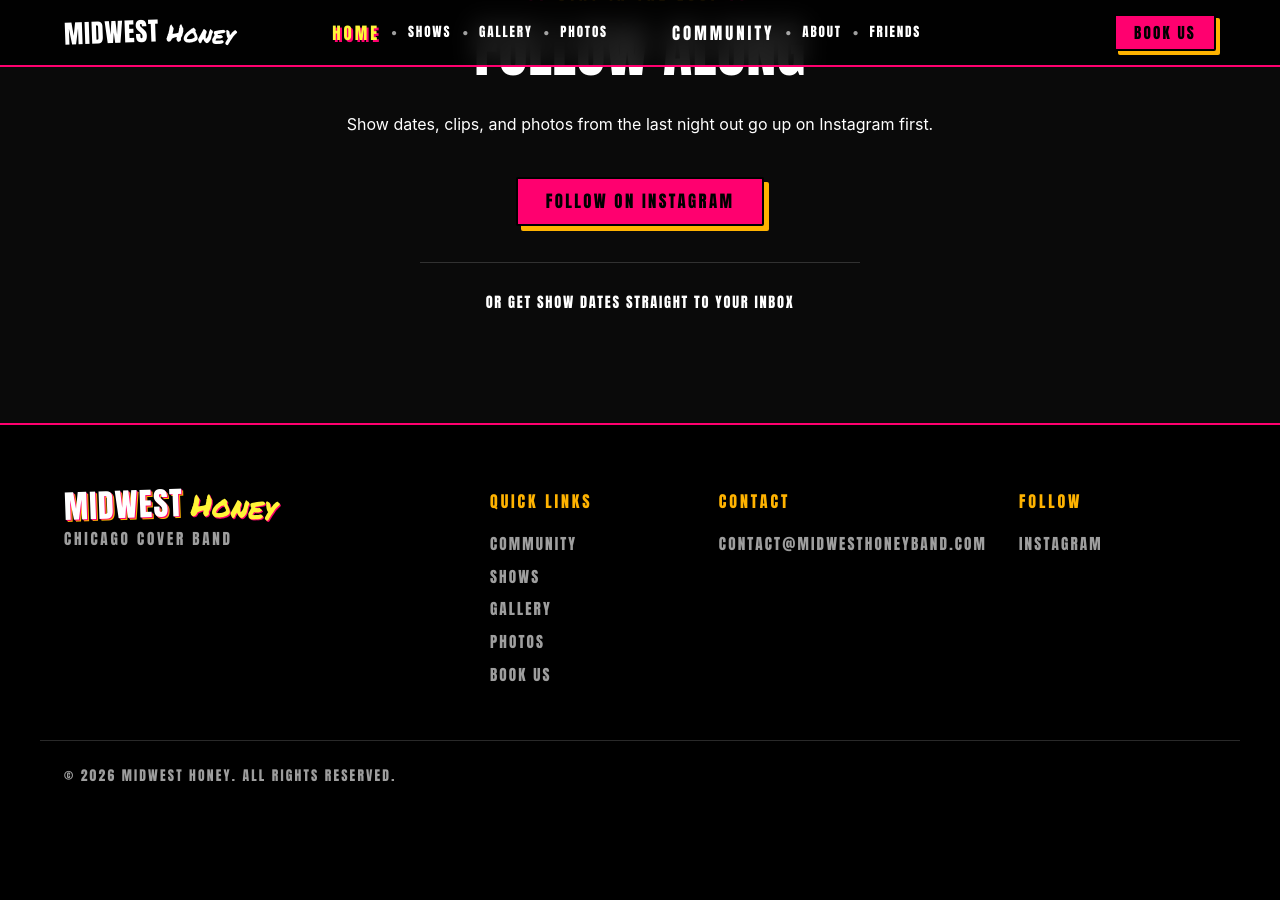
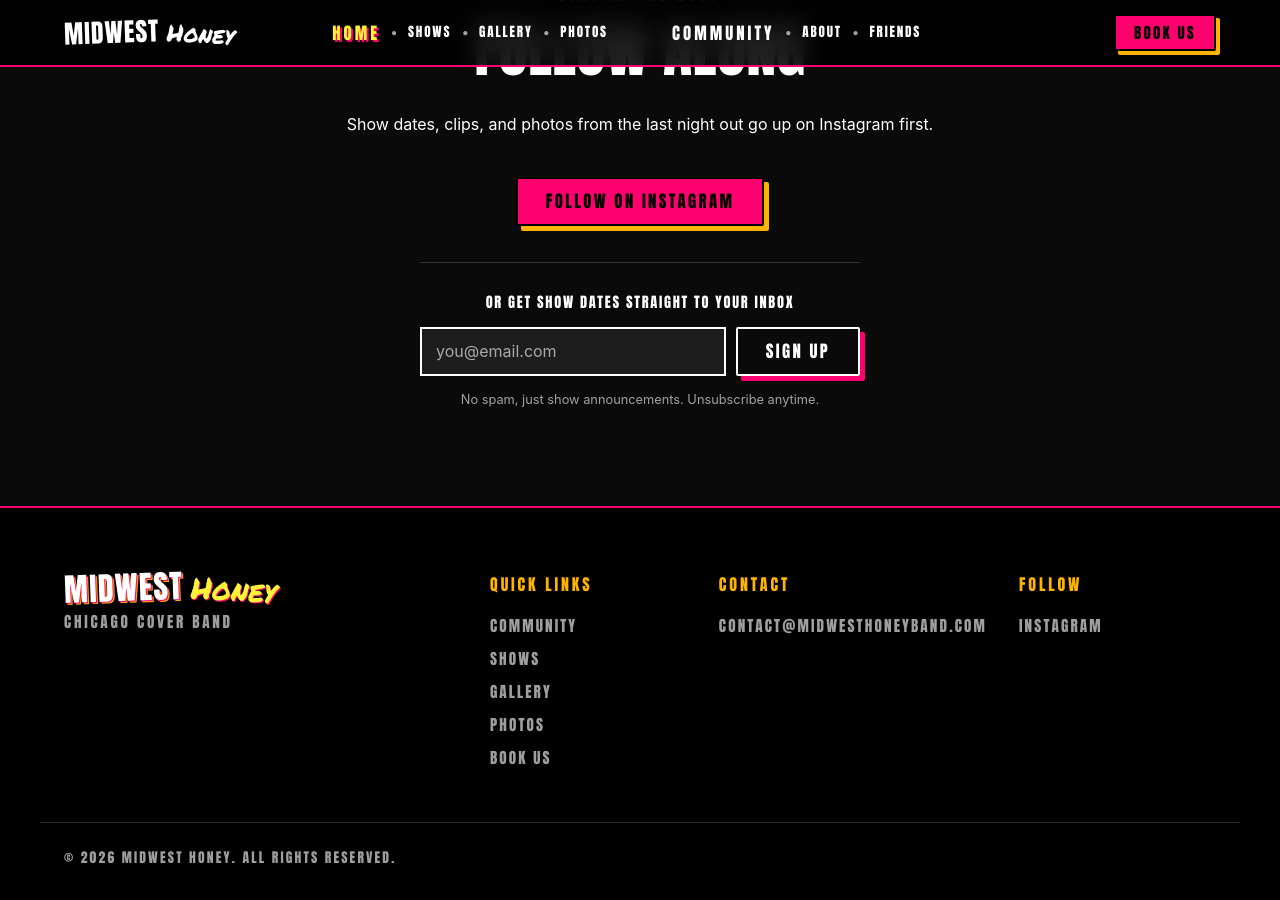
Before and after one commit to GooseRoc3/midwesthoneyband.github.io, a Jekyll site: the page built from index.html, in a window 1280 px wide and 900 px high, scrolled down 4710 px. Built offline with Jekyll 4.4.1, drawn with Linux system fonts in a browser that asks for light colours; before the commit the page ends 5528 px from its top, so only the background shows below that.

Commit message:
Switch newsletter to a native HTML form (no MailerLite JS)
Replace the JS embed with a styled native form that POSTs straight to the
MailerLite subscribe endpoint (fields[email] + ml-submit + anticsrf hidden
fields, from MailerLite's HTML embed). Drops the MailerLite account script
from the layout and all of MailerLite's form CSS. Matches the site's look,
loads no third-party JavaScript. Submitting opens MailerLite's confirmation
in a new tab; double opt-in handles the rest.

Co-Authored-By: Claude Opus 4.8 (1M context) <noreply@anthropic.com>

```diff
--- a/_layouts/default.html
+++ b/_layouts/default.html
@@ -11,16 +11,6 @@
   <link rel="preconnect" href="https://fonts.gstatic.com" crossorigin>
   <link href="https://fonts.googleapis.com/css2?family=Anton&family=Permanent+Marker&display=swap" rel="stylesheet">
   <link rel="stylesheet" href="styles.css">
-  {% if page.mailerlite_form and page.mailerlite_form != "" %}
-  <!-- MailerLite Universal (loaded only on pages that embed a form) -->
-  <script>
-    (function(w,d,e,u,f,l,n){w[f]=w[f]||function(){(w[f].q=w[f].q||[])
-    .push(arguments);},l=d.createElement(e),l.async=1,l.src=u,
-    n=d.getElementsByTagName(e)[0],n.parentNode.insertBefore(l,n);})
-    (window,document,'script','https://assets.mailerlite.com/js/universal.js','ml');
-    ml('account', '2549802');
-  </script>
-  {% endif %}
 </head>
 <body>
 
--- a/index.html
+++ b/index.html
@@ -20,15 +20,12 @@ section: home
 testimonials: []
 
 # ---------------------------------------------------------------------------
-# Newsletter signup (MailerLite, account 2549802). Stays a disabled "coming
-# soon" state until mailerlite_form is set. To turn it live:
-#   1. In MailerLite, build an Embedded form.
-#   2. From its embed code, copy the data-form value:
-#      <div class="ml-embedded" data-form="THIS_VALUE"></div>
-#   3. Paste that value below. The account script (in the layout) then loads
-#      on this page and renders the form.
+# Newsletter signup. Native form POSTing straight to the MailerLite subscribe
+# endpoint (no MailerLite JS or CSS). An empty value falls back to the
+# "coming soon" state. This URL is the action from MailerLite's HTML embed:
+# <form action="THIS_URL">. If you rebuild the form in MailerLite, update it.
 # ---------------------------------------------------------------------------
-mailerlite_form: "c4Bkie"
+newsletter_action: "https://assets.mailerlite.com/jsonp/2549802/forms/194615824026175453/subscribe"
 ---
 
 <!-- HERO -->
@@ -218,11 +215,17 @@ mailerlite_form: "c4Bkie"
     <p>Show dates, clips, and photos from the last night out go up on Instagram first.</p>
     <a href="https://instagram.com/midwesthoneyband" target="_blank" rel="noopener" class="btn btn-primary">Follow on Instagram</a>
 
-    {% if page.mailerlite_form != "" %}
-    <div class="newsletter">
-      <p class="newsletter-label">Or get show dates straight to your inbox</p>
-      <div class="ml-embedded" data-form="{{ page.mailerlite_form }}"></div>
-    </div>
+    {% if page.newsletter_action != "" %}
+    <form class="newsletter" action="{{ page.newsletter_action }}" method="post" target="_blank">
+      <label class="newsletter-label" for="nl-email">Or get show dates straight to your inbox</label>
+      <div class="newsletter-row">
+        <input id="nl-email" class="newsletter-input" type="email" name="fields[email]" required placeholder="you@email.com" autocomplete="email" aria-label="Email address">
+        <button type="submit" class="btn btn-ghost">Sign Up</button>
+      </div>
+      <input type="hidden" name="ml-submit" value="1">
+      <input type="hidden" name="anticsrf" value="true">
+      <p class="newsletter-fine">No spam, just show announcements. Unsubscribe anytime.</p>
+    </form>
     {% else %}
     <div class="newsletter newsletter-soon">
       <p class="newsletter-label">Email list coming soon</p>
```
